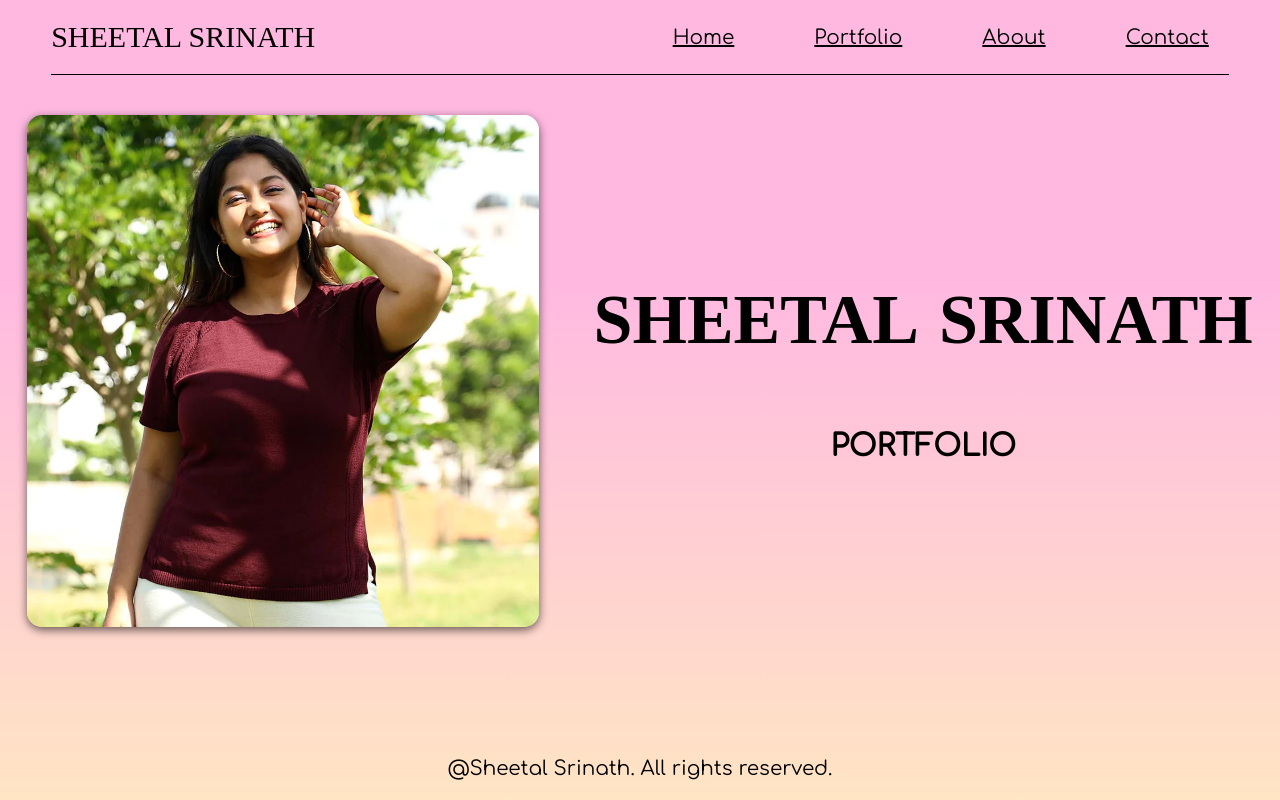
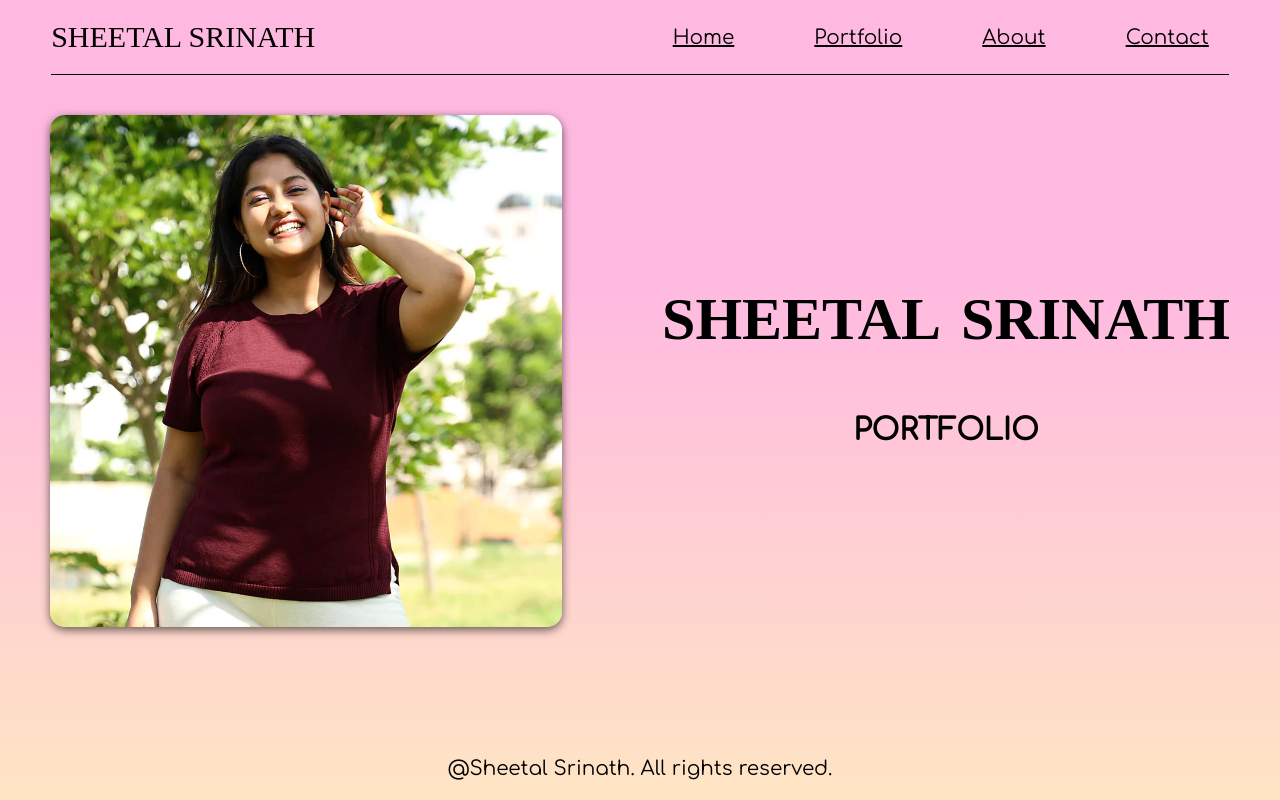
Before and after one commit to shruthihsrinath/sheetal-portfolio, an Angular app: page /home in a window 1280 px wide. Built offline with nearby package versions, Linux system fonts and the light colour scheme; a web font is replaced by a local one.

Commit message:
Style change: Remove overscroll behavior

```diff
--- a/src/app/commons/header/header.component.css
+++ b/src/app/commons/header/header.component.css
@@ -62,9 +62,7 @@
         font-size: 22px;
         height: fit-content;
     }
-}
 
-@media screen and (max-width: 500px) {
     .header-container {
         display: flex;
         flex-direction: column;
@@ -145,7 +143,6 @@
 
     /* hamburger menu styling */
     .hamburger-menu {
-        /* float: right; */
         list-style: none;
         margin: 0;
         display: -ms-grid;
--- a/src/app/commons/header/header.component.html
+++ b/src/app/commons/header/header.component.html
@@ -3,7 +3,7 @@
         <div class="name">
             <a class="logo-link" routerLink="/home">SHEETAL SRINATH</a>
         </div>
-        <button class="hamburger-icon nav-icon" (click)="toggleMenu()" [ngClass]="{'open': isToggle == true }">
+        <button class="hamburger-icon nav-icon" (click)="toggleMenu()" [ngClass]="{'open': isToggle }">
             <span class="icon-bar"></span>
             <span class="icon-bar"></span>
             <span class="icon-bar"></span>
@@ -21,7 +21,7 @@
     <div class="contact">
         <a class="style-link" routerLink="/contact"> Contact </a>
     </div>
-    <ul class="hamburger-menu" [ngClass]="{'checked': isToggle == true}">
+    <ul class="hamburger-menu" [ngClass]="{'checked': isToggle}">
         <li class="menu-item"><a class="style-menu" routerLink="/home" (click)="toggleMenu()">Home</a></li>
         <li class="menu-item"><a class="style-menu" routerLink="/portfolio" (click)="toggleMenu()">Portfolio</a>
         </li>
@@ -29,5 +29,3 @@
         <li class="menu-item"><a class="style-menu" routerLink="/contact" (click)="toggleMenu()">Contact</a></li>
     </ul>
 </section>
-
-<!-- [ngClass]="{'checked': isToggle == true}" -->
--- a/src/app/home/home.component.css
+++ b/src/app/home/home.component.css
@@ -40,7 +40,7 @@
 .model-name {
     /* font-family: 'Goblin One', cursive; */
     font-family: 'Original Surfer', cursive;
-    font-size: 70px;
+    font-size: 60px;
     display: flex;
     flex-flow: wrap;
     column-gap: 1rem;
--- a/src/styles.css
+++ b/src/styles.css
@@ -19,6 +19,19 @@ html {
 html,
 body {
     margin: 0;
+    padding: 0;
+}
+
+
+html {
+    overflow: hidden;
+    height: 100%;
+}
+
+body {
+    overflow: auto;
+    height: 100%;
+    overscroll-behavior: none;
 }
 
 * {
@@ -27,7 +40,6 @@ body {
 }
 
 *::-webkit-scrollbar {
-    height: 12px;
     background: var(--scrollbarBG);
 }
 
```
